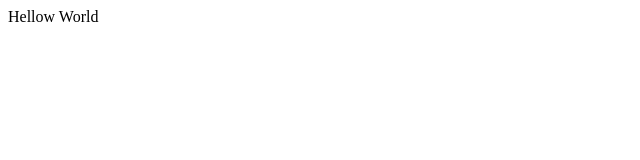
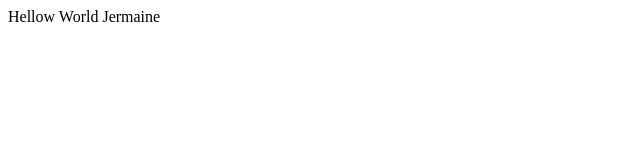
Before and after one commit to jermainehunter/demoapp, a plain HTML site: page index.html in a window 1280 px wide. Shown: the full height of the page, 0-640 px from the left. Drawn offline with Linux system fonts and the light colour scheme.

Commit message:
added soem stuff

```diff
--- a/index.html
+++ b/index.html
@@ -1,6 +1,6 @@
 <!DOCTYPE html>
 <html>
     <head>
-        <body>Hellow World</body>
+        <body>Hellow World Jermaine</body>
     </head>
 </html>
```
